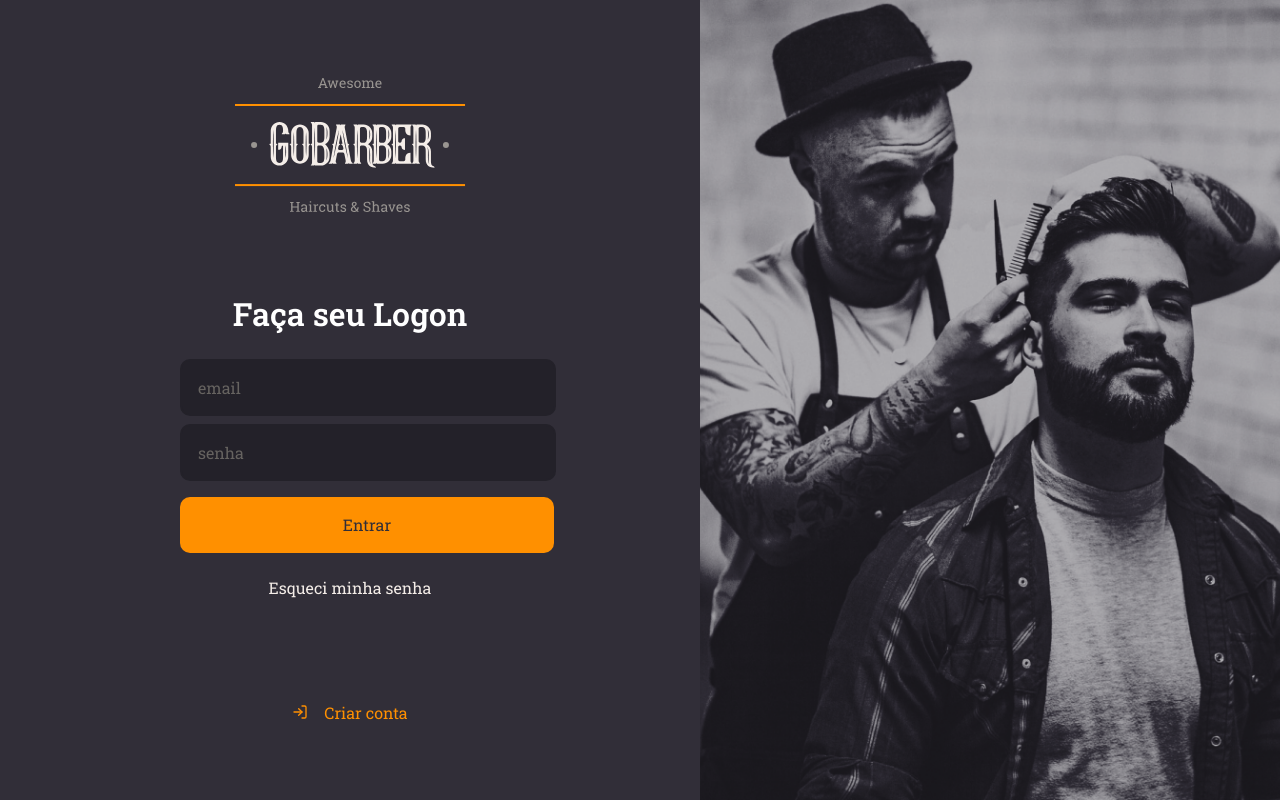
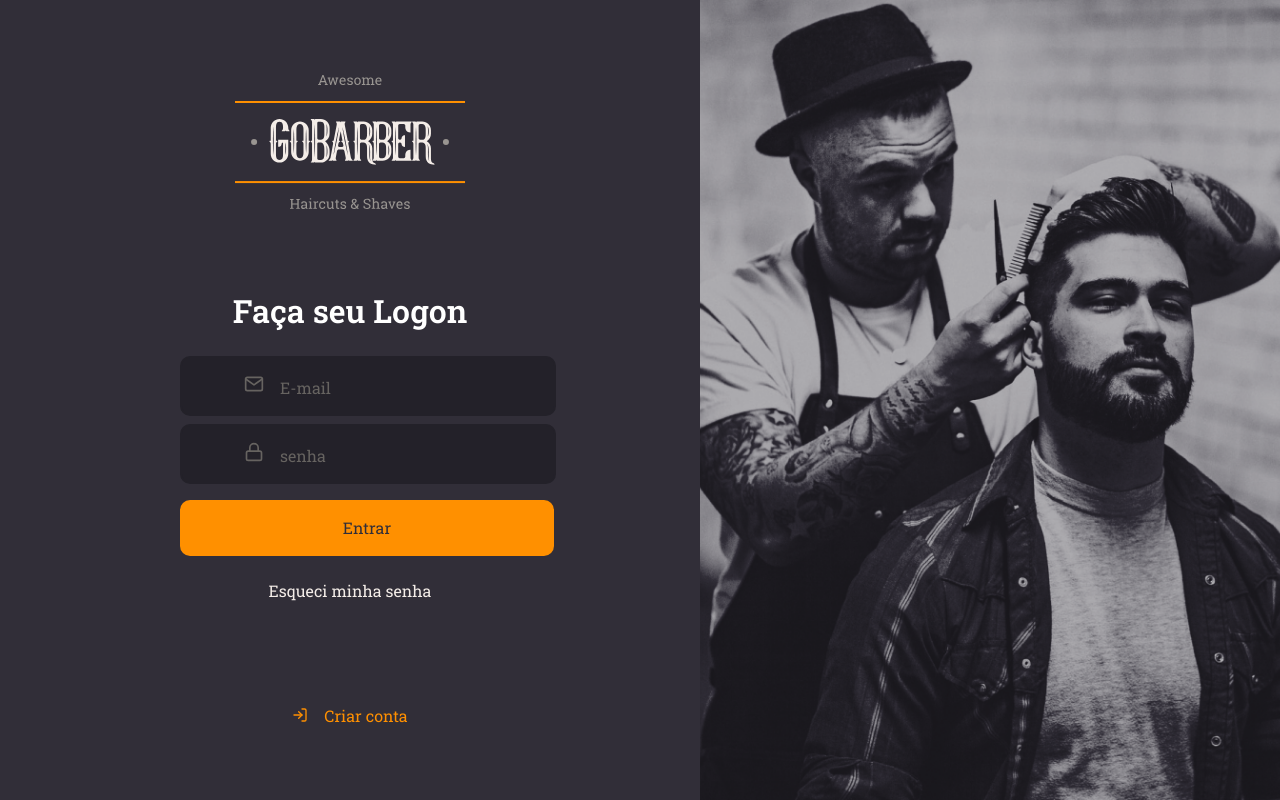
Before and after one commit to lCherS/RocketSeat, a React (Create React App) app in the folder GoStack/gobarber/: page / in a window 1280 px wide. Built offline with nearby package versions, Linux system fonts and the light colour scheme.

Commit message:
isolando componentes multiuso

```diff
--- /dev/null
+++ b/GoStack/gobarber/src/components/button/index.tsx
@@ -0,0 +1,12 @@
+import React, { ButtonHTMLAttributes } from 'react';
+import { Container } from './styles';
+
+type ButtonProps = ButtonHTMLAttributes<HTMLButtonElement>;
+
+const Button: React.FC<ButtonProps> = ({children, ...rest}) => (
+  <Container type='button' {...rest}>
+    {children}
+  </Container>
+);
+
+export default Button;
--- /dev/null
+++ b/GoStack/gobarber/src/components/button/styles.ts
@@ -0,0 +1,21 @@
+import styled from "styled-components";
+import { shade } from "polished";
+
+
+export const Container = styled.button`
+      background: #ff9000;
+      height: 56px;
+      border-radius: 10px;
+      border: 0;
+      padding: 0 16px;
+      color: #312e38;
+      width: 110%;
+      font-weight: 500;
+      margin-top: 16px;
+      transition: background-color 0.2s;
+
+      &:hover {
+        background: ${shade(0.2, '#ff9000')};
+      }
+
+`;
--- /dev/null
+++ b/GoStack/gobarber/src/components/inputs/index.tsx
@@ -0,0 +1,17 @@
+import React, { InputHTMLAttributes } from 'react';
+import { IconBaseProps } from 'react-icons/lib';
+import { Container } from './styles';
+
+interface InpurtProps extends InputHTMLAttributes<HTMLInputElement> {
+  name: string;
+  icon?: React.ComponentType<IconBaseProps>;
+}
+
+const Input: React.FC<InpurtProps> = ({icon: Icon, ...rest}) => (
+  <Container>
+   {Icon &&  <Icon size={20} />}
+    <input {...rest}></input>
+    </Container>
+)
+
+export default Input;
--- /dev/null
+++ b/GoStack/gobarber/src/components/inputs/styles.ts
@@ -0,0 +1,30 @@
+import styled from "styled-components";
+
+export const Container = styled.div`
+  background: #232129;
+  border-radius: 10px;
+  border: 2px solid #232129;
+  padding: 16px;
+  width: 100%;
+  color:#666360;
+
+  & + div {
+    margin-top: 8px;
+  }
+
+  input {
+    flex: 1;
+    background: transparent;
+    border: 0;
+    color: #f4ede8;
+
+    &::placeholder {
+      color:#666360;
+    }
+  }
+
+  svg {
+    margin-right: 16px;
+
+  }
+`;
--- a/GoStack/gobarber/src/pages/Signin/index.tsx
+++ b/GoStack/gobarber/src/pages/Signin/index.tsx
@@ -1,7 +1,10 @@
 import React from 'react';
-import {FiLogIn} from 'react-icons/fi';
+import {FiLogIn, FiMail, FiLock} from 'react-icons/fi';
 
 import { Background, Container, Content } from './style';
+
+import Input from '../../components/inputs';
+import Button from '../../components/button';
 
 import logoImg from '../../assets/logo.svg';
 
@@ -13,9 +16,9 @@
     <form>
       <h1>Faça seu Logon</h1>
 
-      <input placeholder='email' />
-      <input placeholder='senha' type="password" />
-      <button type='submit'>Entrar</button>
+      <Input icon={FiMail} name='email' placeholder='E-mail' />
+      <Input icon={FiLock} name='password' placeholder='senha' type="password" />
+      <Button type='submit'>Entrar</Button>
 
       <a href="forgot">Esqueci minha senha</a>
     </form>
--- a/GoStack/gobarber/src/pages/Signin/style.ts
+++ b/GoStack/gobarber/src/pages/Signin/style.ts
@@ -32,40 +32,6 @@
 
     h1 {
       margin-bottom: 24px;
-    }
-
-    input {
-      background: #232129;
-      border-radius: 10px;
-      border: 2px solid #232129;
-      padding: 16px;
-      width: 100%;
-      color: #f4ede8;
-
-      &::placeholder {
-        color:#666360;
-      }
-
-      & + input {
-        margin-top: 8px;
-      }
-    }
-
-    button {
-      background: #ff9000;
-      height: 56px;
-      border-radius: 10px;
-      border: 0;
-      padding: 0 16px;
-      color: #312e38;
-      width: 110%;
-      font-weight: 500;
-      margin-top: 16px;
-      transition: background-color 0.2s;
-
-      &:hover {
-        background: ${shade(0.2, '#ff9000')};
-      }
     }
 
     a {
```
